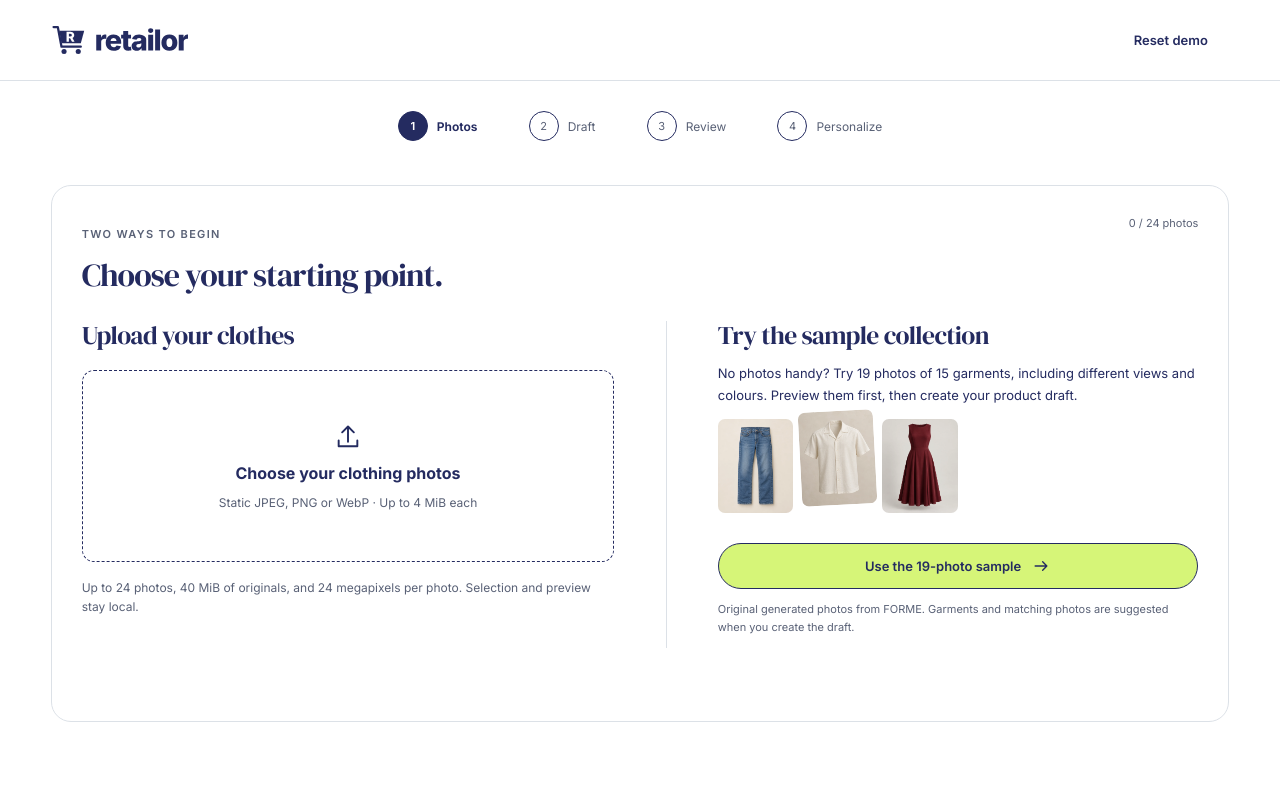
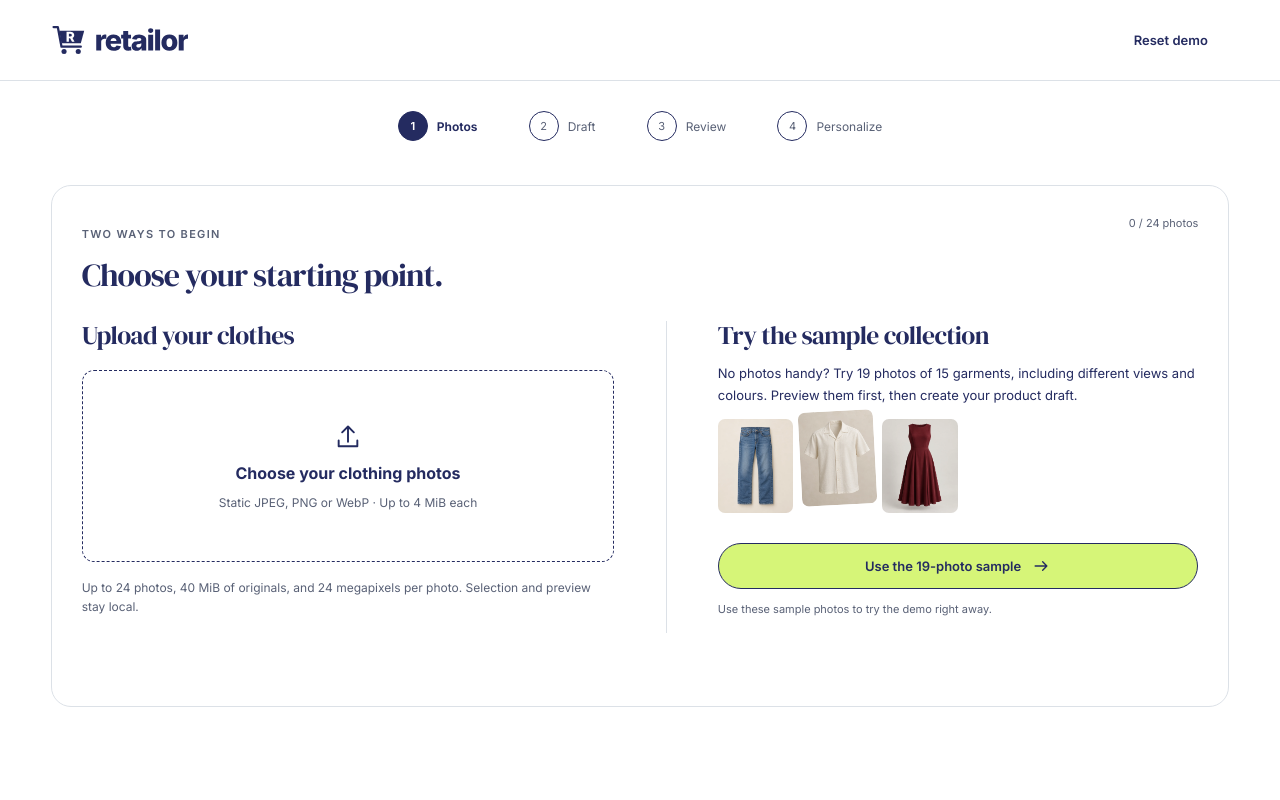
Before and after one commit to minatamer/Retailor, a Next.js app in the folder apps/frontend/: page /demo in a window 1280 px wide. Shown: the top 800 px of the page. Built offline with nearby package versions, Linux system fonts and the light colour scheme.

Commit message:
RTL-146: explain the sample collection purpose

```diff
--- a/apps/frontend/src/features/demo/workspace.tsx
+++ b/apps/frontend/src/features/demo/workspace.tsx
@@ -197,8 +197,7 @@ function WorkspaceFlow() {
                       </Button>
                     )}
                     <p className={styles.finePrint}>
-                      Original generated photos from FORME. Garments and
-                      matching photos are suggested when you create the draft.
+                      Use these sample photos to try the demo right away.
                     </p>
                   </aside>
                 }
```
Also changed, not shown: 4 other files (tests, documents, lock files or other folders).
